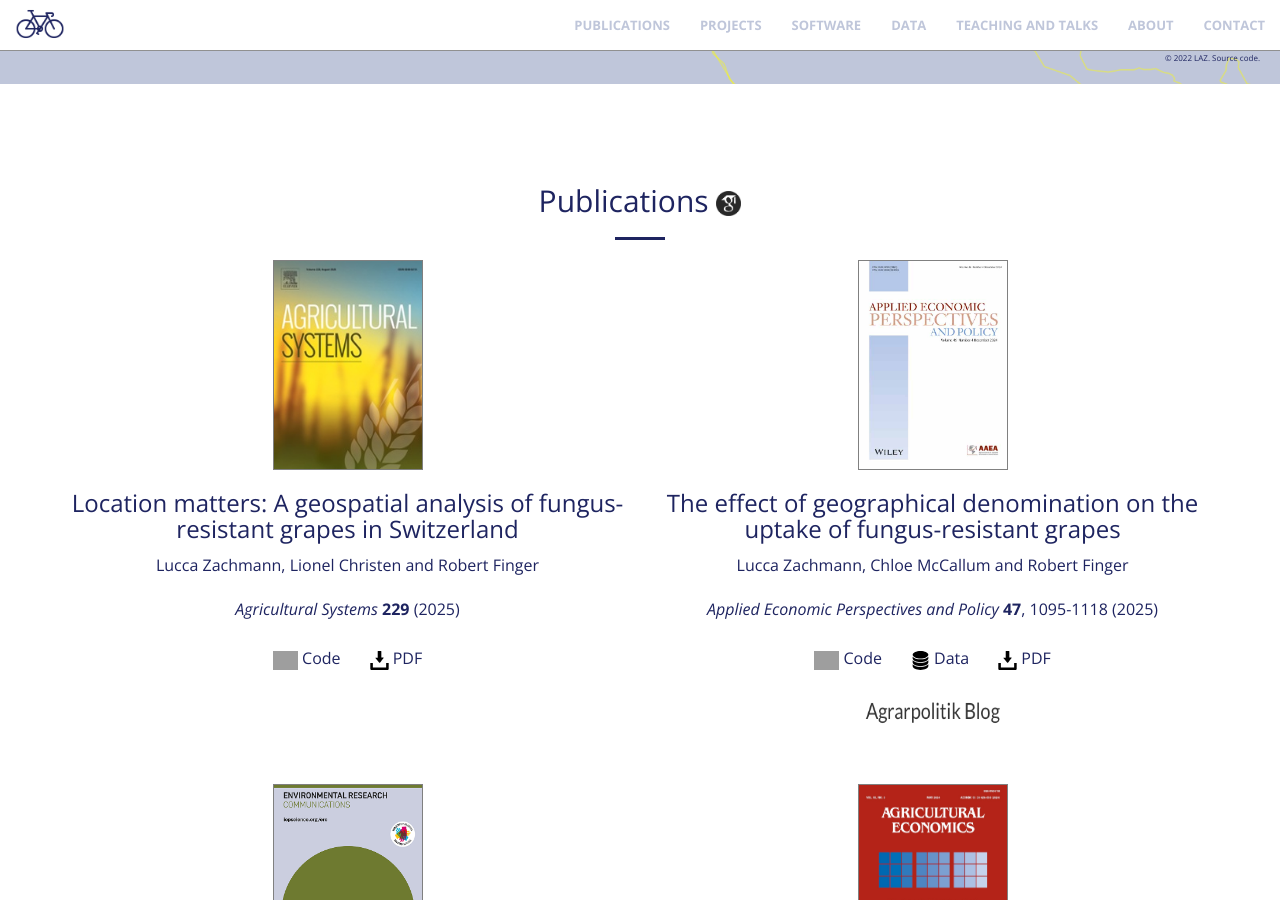
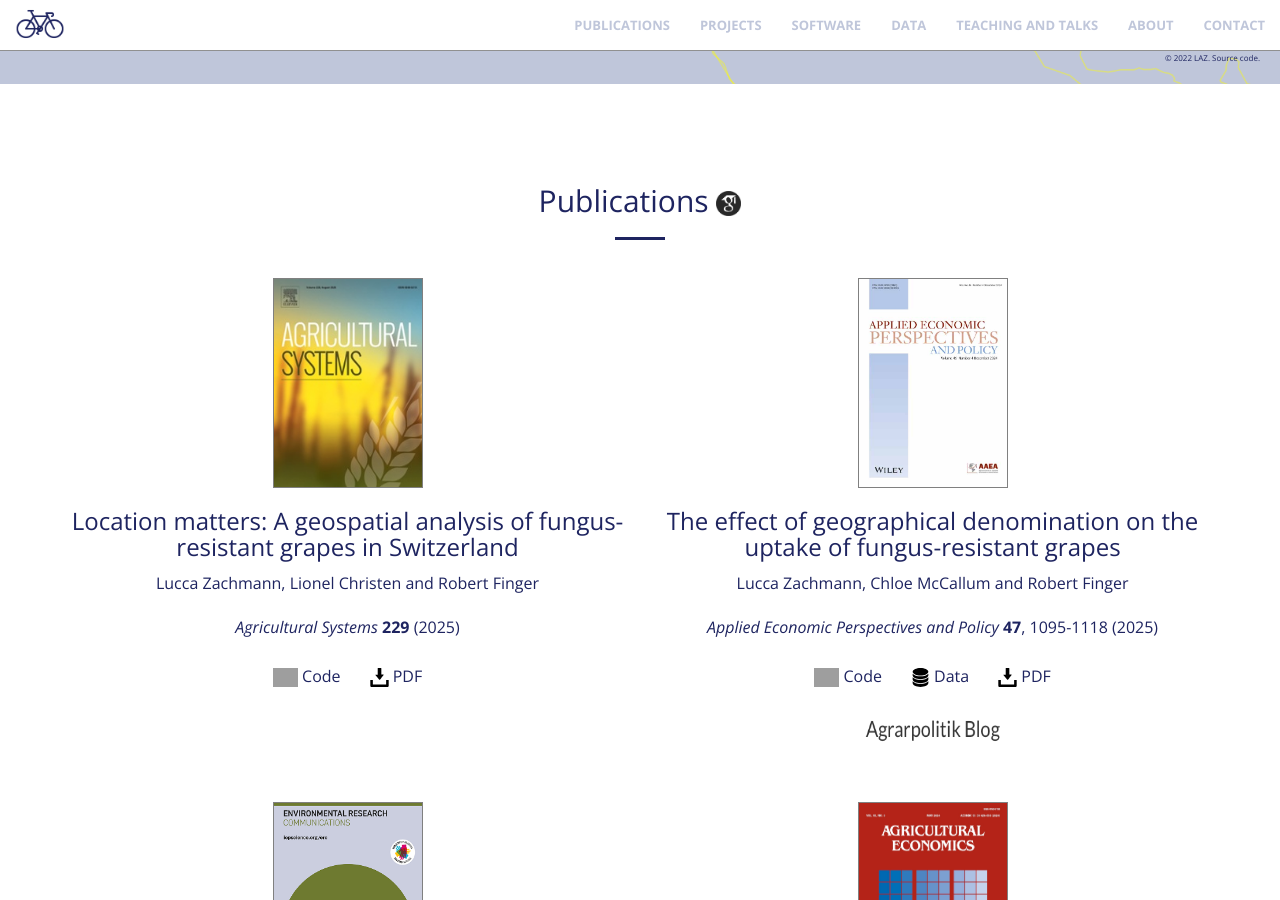
Before and after one commit to luccalino/luccalino.github.io, a Jekyll site: the page built from index.html, in a window 1280 px wide and 900 px high, scrolled down 816 px. Built offline with Jekyll 4.4.1, drawn with Linux system fonts in a browser that asks for light colours; nearby versions of some CDN libraries; grey boxes are pictures that could not be loaded.

Commit message:
Update publications.html

```diff
--- a/_includes/publications.html
+++ b/_includes/publications.html
@@ -5,6 +5,7 @@
                 <h2 class="section-heading">Publications <a href="https://scholar.google.ch/citations?user=0EwYx-sAAAAJ&hl=de" target="_blank"><img src="/img/googlescholar.png" style="cursor:pointer;" width="25" height="25"></a></h2>
                 <hr class="primary">
                 <p style="color:#1E2460;" style="margin-bottom:1cm;"></p>
+                <p style="margin-bottom:1cm;"></p>
             </div>
         </div>
     </div>
```
